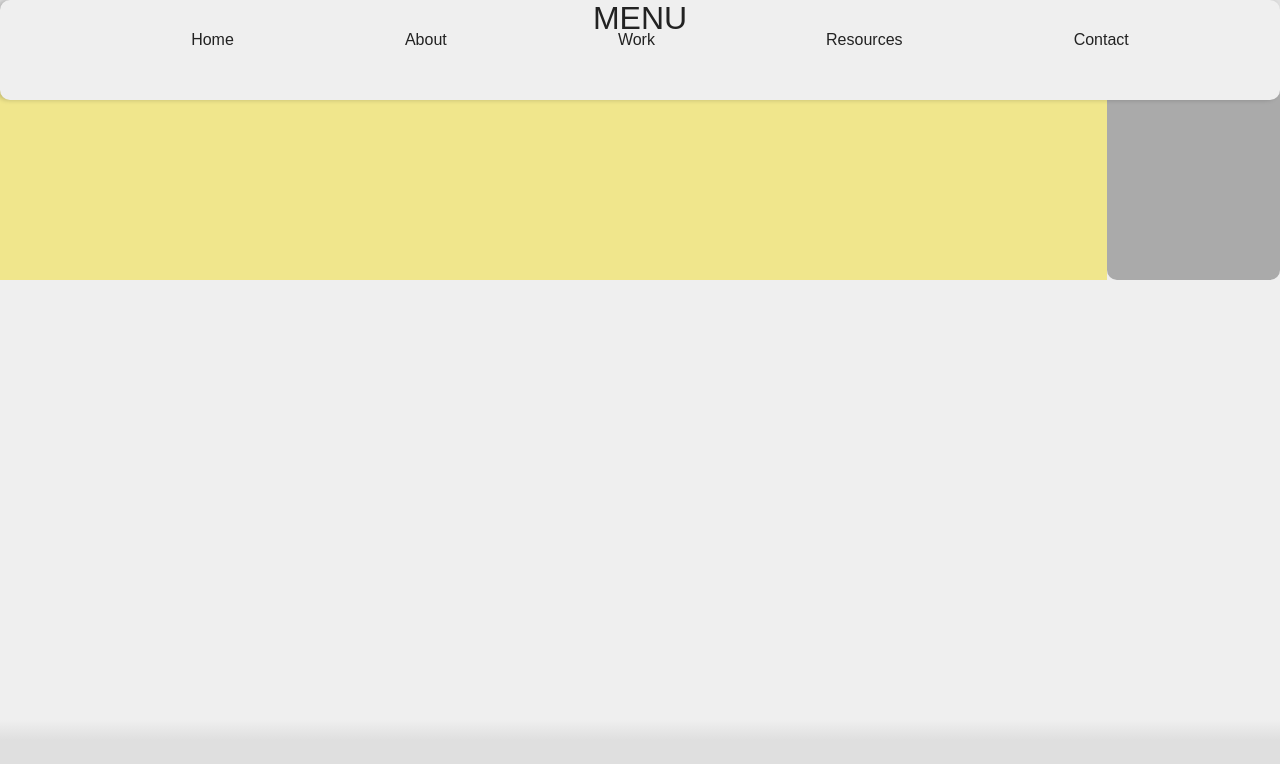
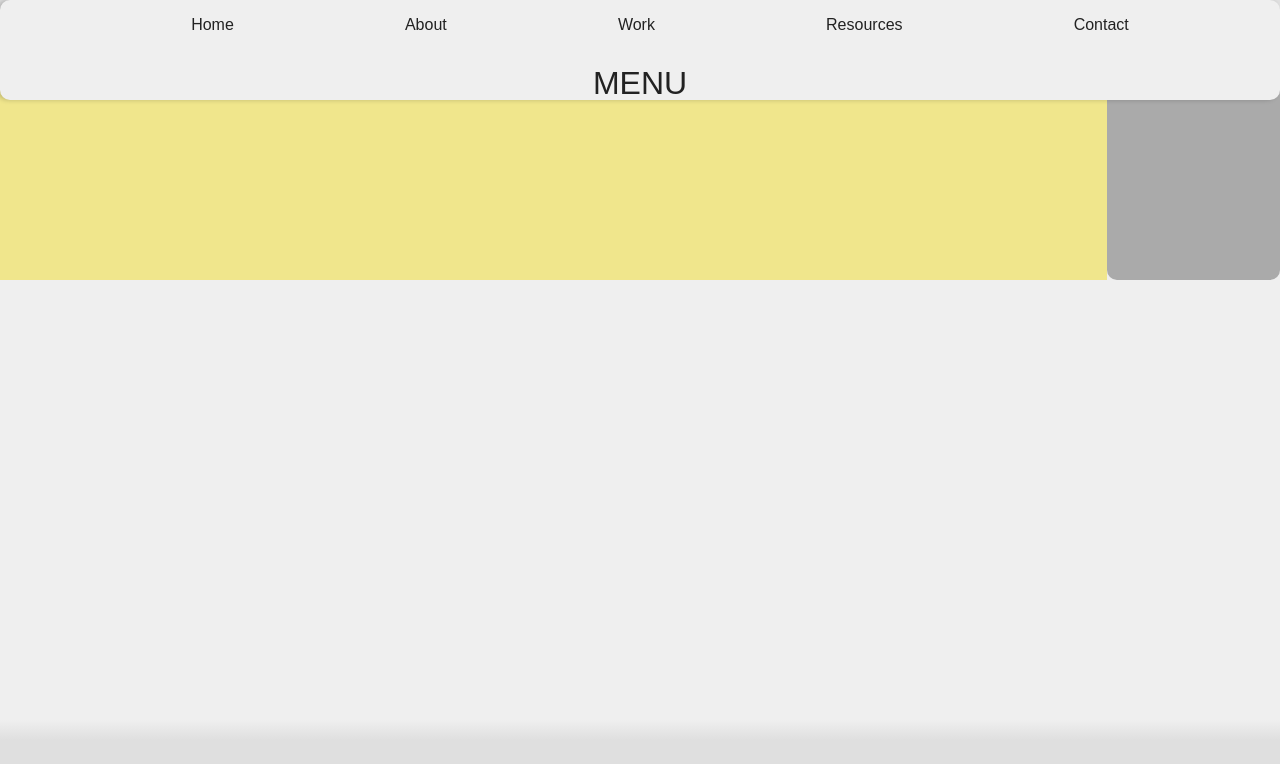
Before and after one commit to ArturoExe/WebDev, a plain HTML site: page index.html in a window 1280 px wide. Drawn offline with Linux system fonts and the light colour scheme.

Commit message:
Update style.css

```diff
--- a/style.css
+++ b/style.css
@@ -26,6 +26,8 @@ body {
     transform: translate(0px,70px);
     width: 100%;
 }
+
+
 .menu
 {
     display: flex
@@ -34,15 +36,15 @@ body {
 
 font-size: xx-large;
 top: 100px;
+padding: 65px;
 }
 
 .menu .nav {
     transform: translate(0,-10px);
     display: flex;
-    flex-wrap: wrap;
     width: 100%;
     position: absolute;
-    top: 25%;
+    top: 10%;
     font-weight: 100;
     justify-content: space-evenly;
 
@@ -50,7 +52,7 @@ top: 100px;
 
 .menu .nav li {
 
-   padding: 0;
+     padding: 0;
     list-style-type: none;
 }
 
@@ -110,3 +112,14 @@ top: 100px;
     height: 200px;
     flex-basis: 100%;
 }
+
+
+@media screen and (min-width: 400px) and (max-width: 700px)
+{
+    .menu
+    {
+      display: none;
+    }
+
+
+}
```
